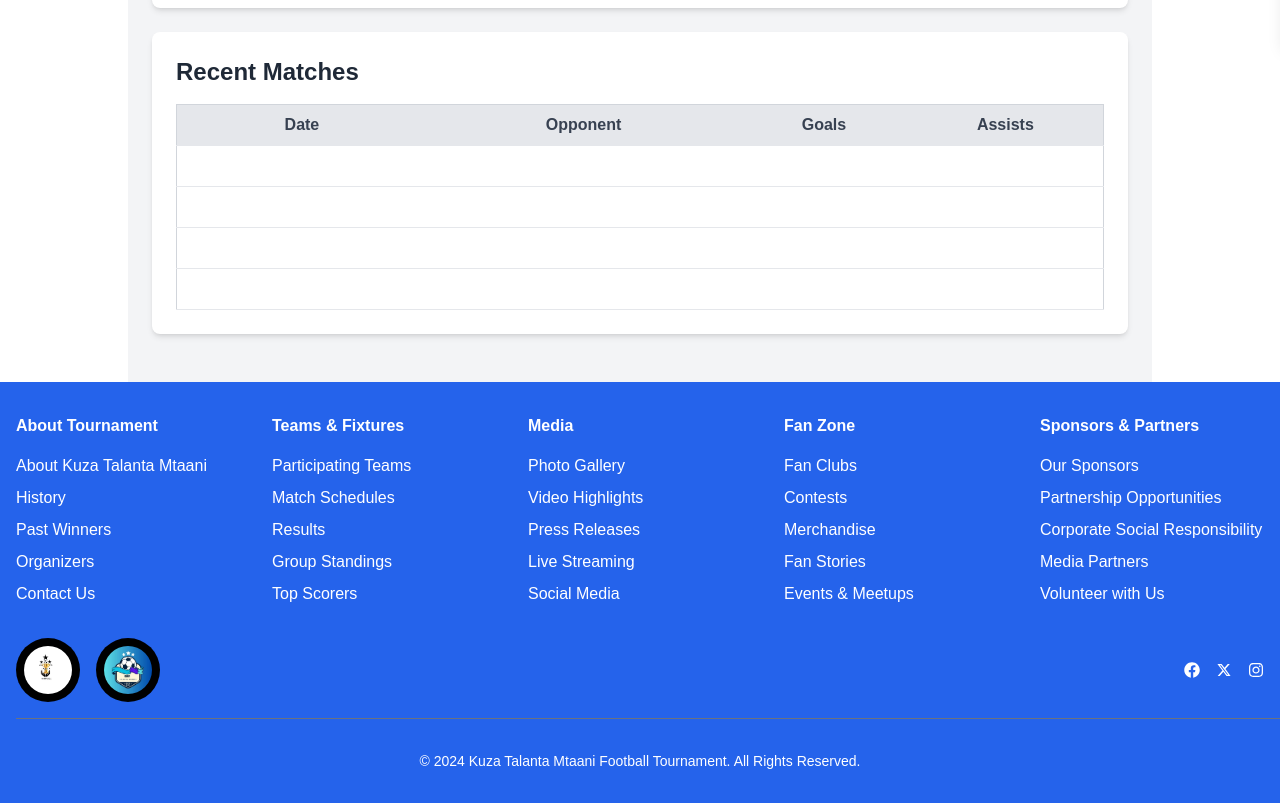
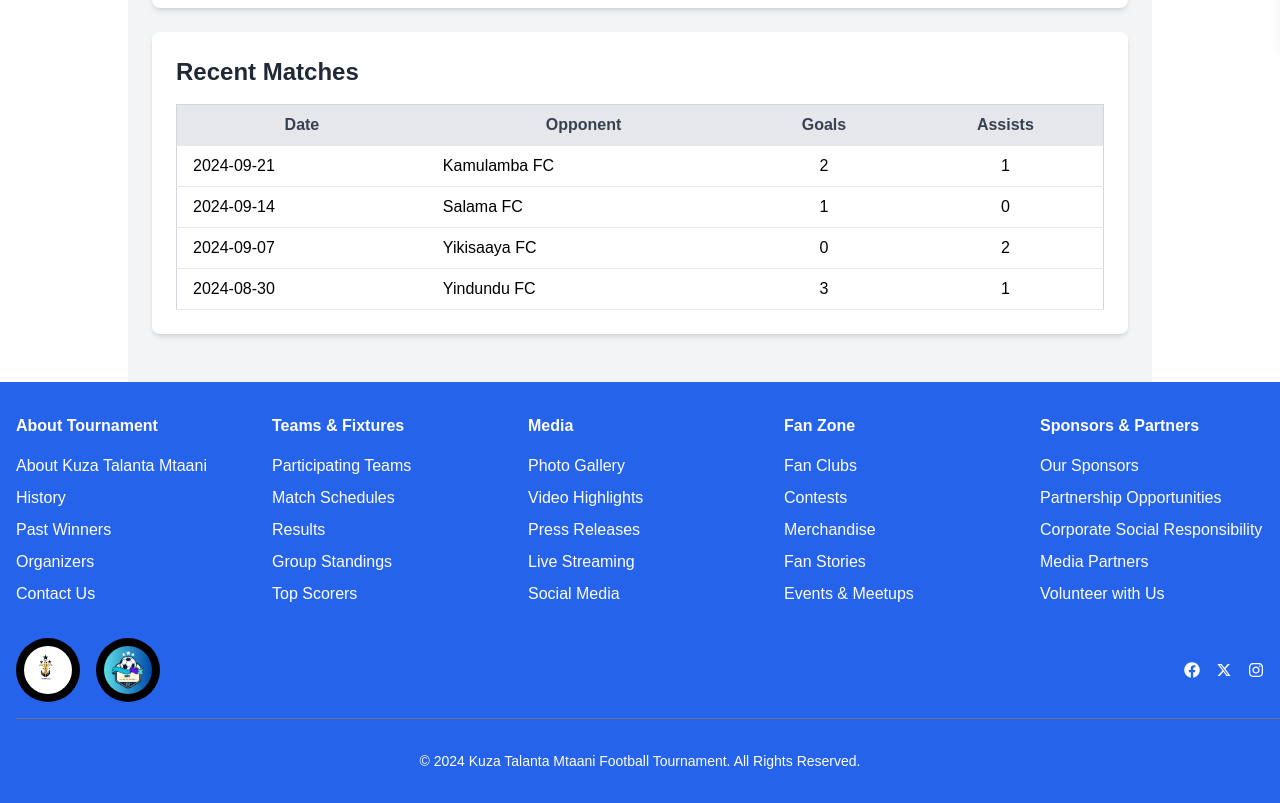
Before and after one commit to Richardkyalo/talanta-mtaani, a Next.js app: page /PlayerStats in a window 1280 px wide. Shown: the part 756-1559 px from the top of the page. Built offline with nearby package versions, Linux system fonts and the light colour scheme.

Commit message:
player stats

```diff
--- a/components/PlayeStats/PlayerStats.js
+++ b/components/PlayeStats/PlayerStats.js
@@ -71,7 +71,7 @@ const PlayerStats = () => {
                     </thead>
                     <tbody>
                         {playerData.recentMatches.map((match, index) => (
-                            <tr key={index} className="hover:bg-gray-100">
+                            <tr key={index} className="hover:bg-gray-100 text-black">
                                 <td className="py-2 px-4 border-b">{match.date}</td>
                                 <td className="py-2 px-4 border-b">{match.opponent}</td>
                                 <td className="py-2 px-4 border-b text-center">{match.goals}</td>
```
